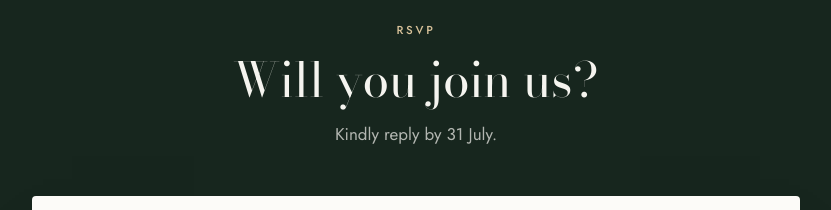
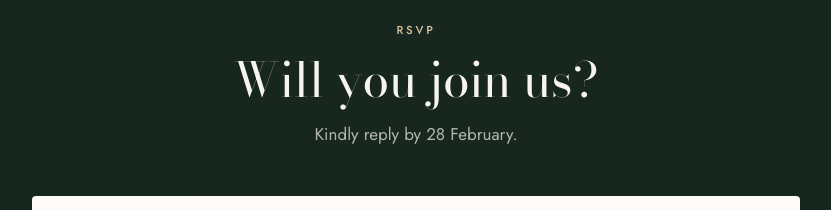
Before and after one commit to jamieharper0798/Apps, a React (Vite) app in the folder wedding/: page / in a window 1280 px wide. Shown: the part 3620-3830 px from the top of the page, without its empty margins (224-1055 px from the left). Built offline with nearby package versions, Linux system fonts and the light colour scheme.

Commit message:
Set wedding RSVP deadline to 28 February 2027
Co-Authored-By: Claude Opus 5.5 <noreply@anthropic.com>
Claude-Session: https://claude.ai/code/session_01EmRaiQFBuzG894yJQhP3g3

```diff
--- a/wedding/src/wedding.ts
+++ b/wedding/src/wedding.ts
@@ -5,7 +5,7 @@ export const wedding = {
   couple: ['Jamie', 'Hannah'] as const,
   // Local time of the ceremony. Used for the date line and the countdown.
   date: '2027-09-12T13:00:00',
-  rsvpBy: '2027-07-31', // TODO: placeholder deadline
+  rsvpBy: '2027-02-28',
   town: 'Wokingham, Berkshire',
 
   venue: {
```
